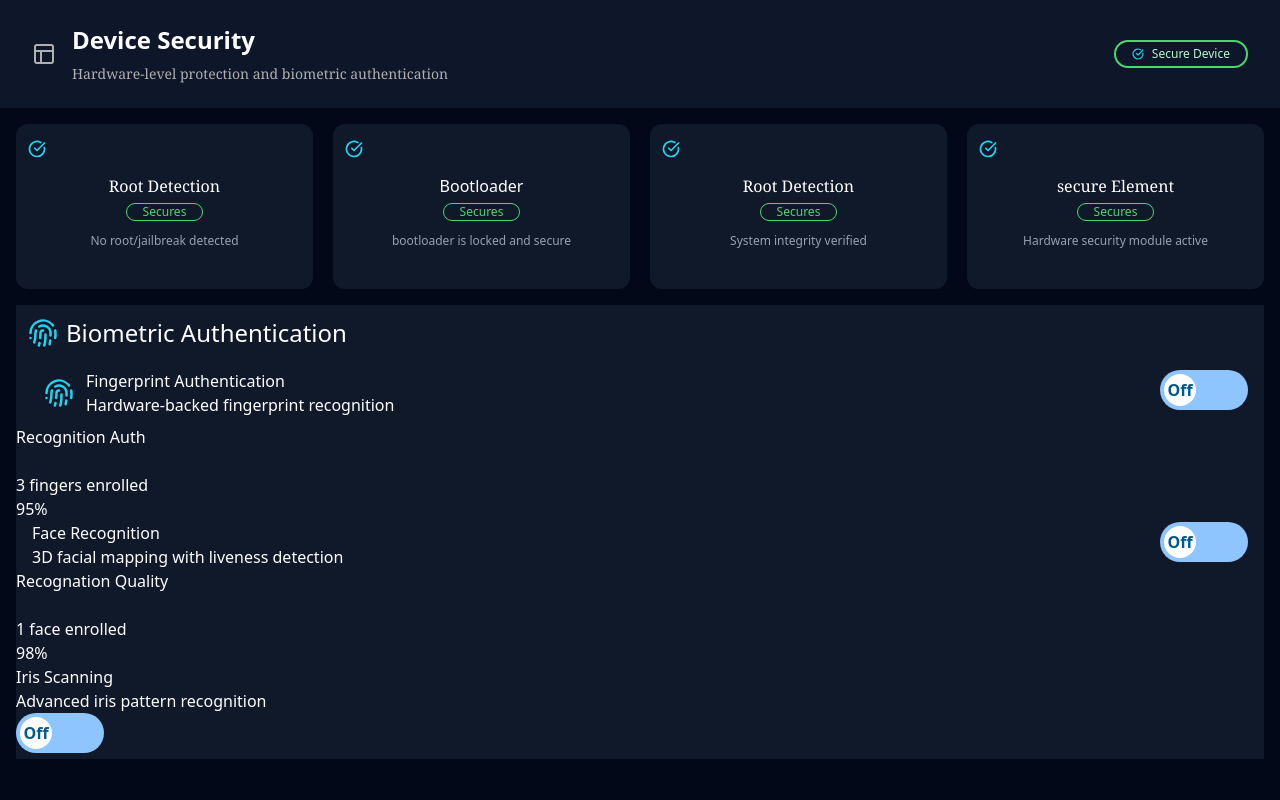
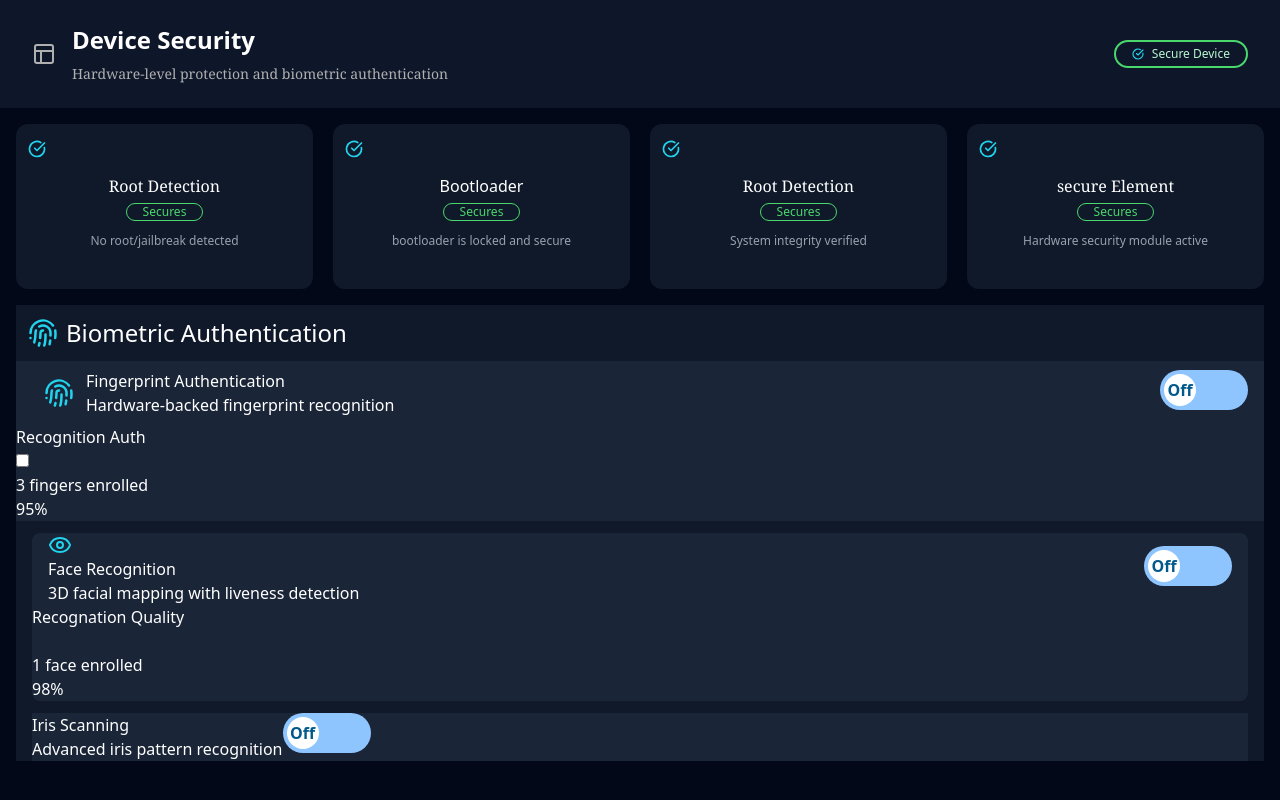
Before and after one commit to faris-dm/DashBoard-Ui, a React (Vite) app: page / in a window 1280 px wide. Built offline with nearby package versions, Linux system fonts and the light colour scheme.

Commit message:
finishing the secrety section

```diff
--- a/src/componts/security.jsx
+++ b/src/componts/security.jsx
@@ -87,12 +87,12 @@ function Security() {
           </div>
         </div>
         <div className="biometric mx-4 my-2  bg-[#101929]">
-          <div className="title flex items-center   gap-2 p-3">
+          <div className="title flex items-center   gap-2  bg-[#101929] p-3 bg-[]">
             <img className=" cursor-pointer" src={Finger} alt="" />
             <h2 className="text-2xl  font-medium ">Biometric Authentication</h2>
           </div>
           <div className="items">
-            <div className="option">
+            <div className="option bg-[#1A2537] ">
               <div>
                 <div className="Auth flex items-center  justify-between  mx-4">
                   <div className=" flex  gap-3 mx-3 my-2">
@@ -113,17 +113,17 @@ function Security() {
                 <div className="Quality">
                   <div className="Reco">
                     <h2>Recognition Auth</h2>
-                    <input type="check" name="" id="" />
+                    <input type="checkbox" name="" />
                     <p>3 fingers enrolled</p>
                   </div>
                   <p>95%</p>
                 </div>
               </div>
             </div>
-            <div className="option bg-[]">
+            <div className="option  bg-[#1A2537] mx-4 my-3 rounded-lg ">
               <div className=" flex items-center justify-between mx-4">
                 <div className="FaceTitle">
-                  <img src="" alt="" />
+                  <img src={eye} alt="" />
                   <div>
                     <h2>Face Recognition</h2>
                     <p>3D facial mapping with liveness detection</p>
@@ -146,8 +146,8 @@ function Security() {
                 <p>98%</p>
               </div>
             </div>
-            <div className="option">
-              <div>
+            <div className="option flex justify-etween mx-4  bg-[#1A2537] ">
+              <div className="">
                 <img src="" alt="" />
                 <div>
                   <h2>Iris Scanning</h2>
```
Also changed, not shown: src/componts/svg3/screen.svg (added).
